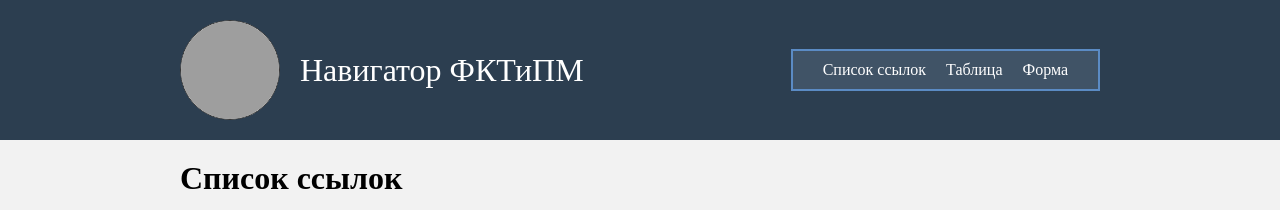
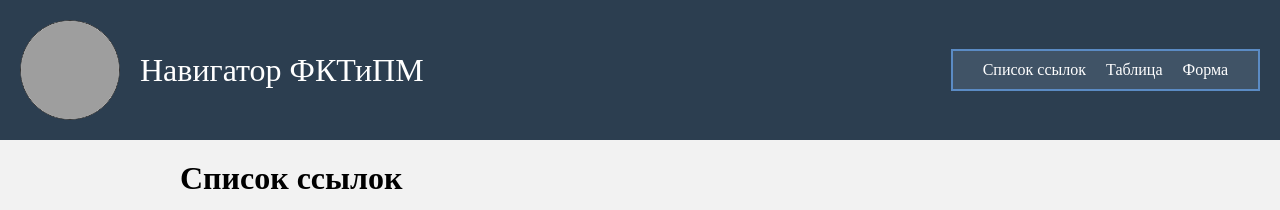
Before and after one commit to GagikGinosyan/GagikGinosyan.github.io, a plain HTML site: page index.html in a window 1280 px wide. Shown: the top 210 px of the page. Drawn offline with Linux system fonts and the light colour scheme; grey boxes are pictures that could not be loaded.

Commit message:
Add files via upload

```diff
--- a/style.css
+++ b/style.css
@@ -230,11 +230,10 @@ textarea {
 
 @media screen and (min-width: 768px) {
 
-    /* содержимое шапки ограничено 960px и выровнено по центру */
+    /* шапка на всю ширину окна: лого с названием у левого края,
+       меню у правого */
     .header-in {
         flex-wrap: nowrap;
-        max-width: 960px;
-        margin: 0 auto;
         padding: 20px;
     }
 
```
